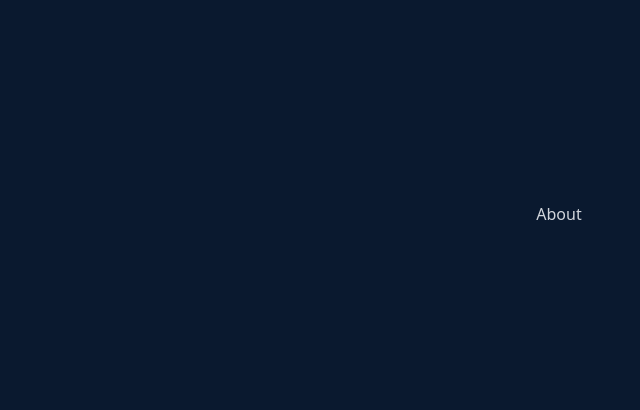
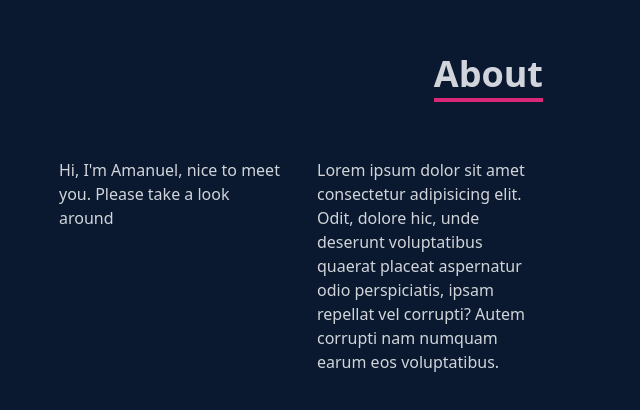
Before and after one commit to ATedy/portfolio-new, a React (Create React App) app: page / in a window 1280 px wide. Shown: the part 986-1396 px from the top of the page, without its empty margins (81-721 px from the left). Built offline with nearby package versions, Linux system fonts and the light colour scheme.

Commit message:
text info added in About Comp

```diff
--- a/src/components/About.jsx
+++ b/src/components/About.jsx
@@ -4,11 +4,29 @@ const About = () => {
   return (
     <div name="about" className="w-full h-screen bg-[#0a192f] text-gray-300">
       <div className="flex flex-col justify-center items-center w-full h-full">
-        <div>
-          <div>
-            <p>About</p>
+        <div className="max-w-[1000px] w-full grid grid-cols-2 gap-8">
+          <div className="sm:text-right pb-8 pl-4">
+            <p className="text-4xl font-bold inline border-b-4 border-pink-600">
+              About
+            </p>
           </div>
           <div></div>
+          <div className="max-w-[1000px] w-full grid grid-cols-2 gap-8">
+            <div>
+              <p>
+                Hi, I'm Amanuel, nice to meet you. Please take a look around{" "}
+              </p>
+            </div>
+            <div>
+              <p>
+                {" "}
+                Lorem ipsum dolor sit amet consectetur adipisicing elit. Odit,
+                dolore hic, unde deserunt voluptatibus quaerat placeat
+                aspernatur odio perspiciatis, ipsam repellat vel corrupti? Autem
+                corrupti nam numquam earum eos voluptatibus.{" "}
+              </p>
+            </div>
+          </div>
         </div>
       </div>
     </div>
```
